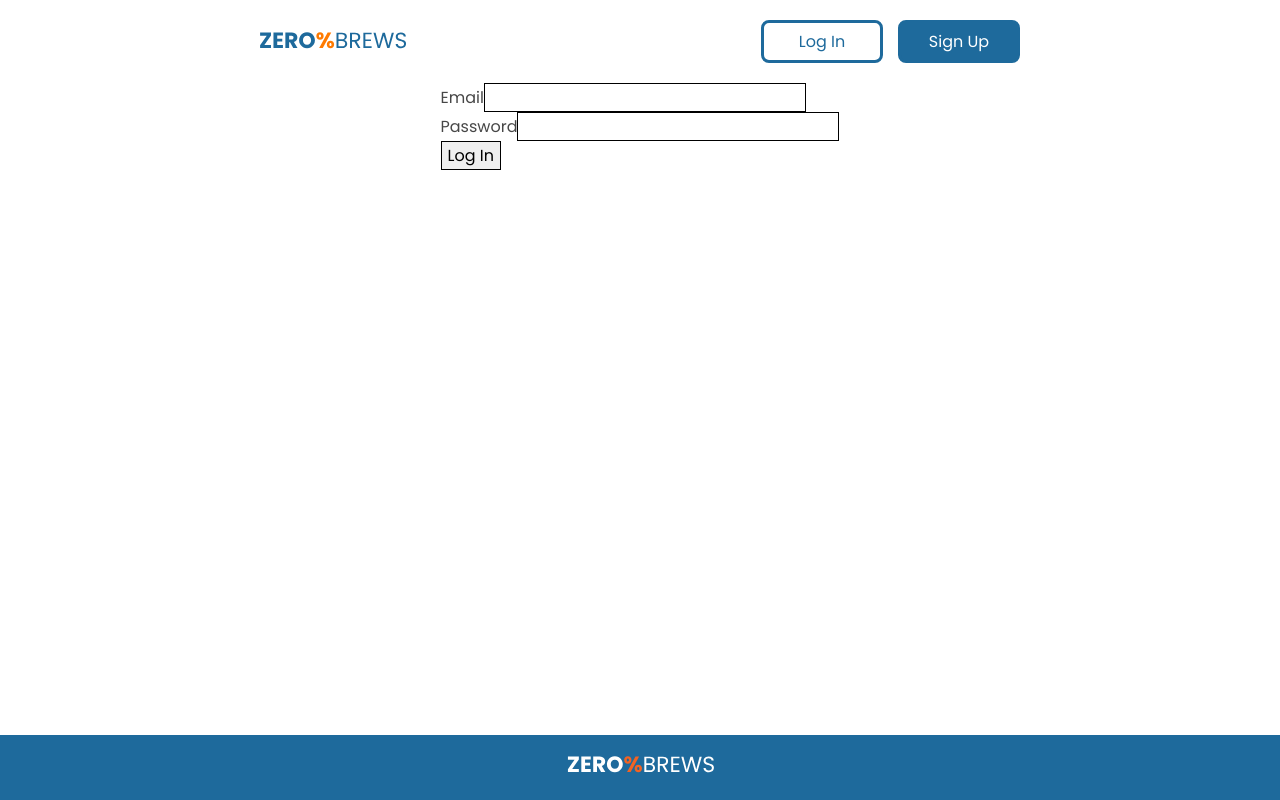
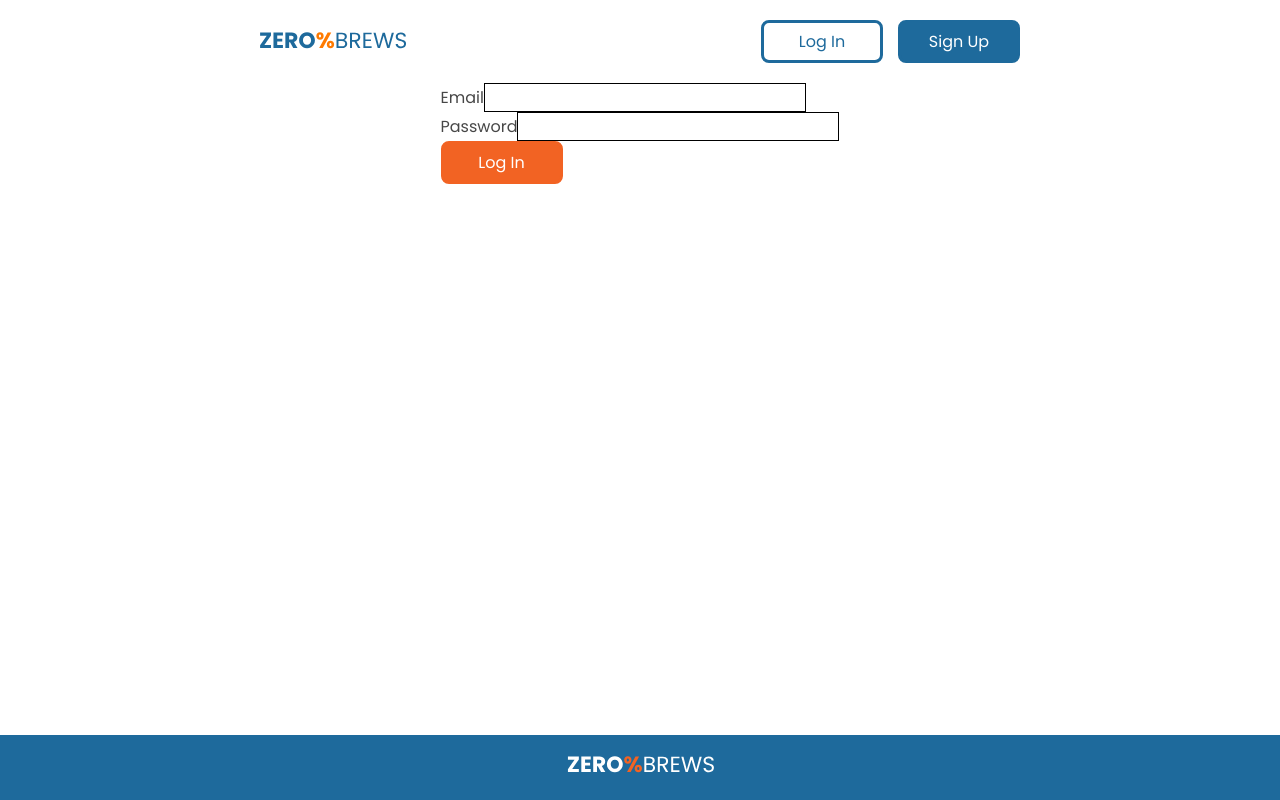
Before and after one commit to alastair10/ZeroPercentBrews-client, a React (Create React App) app: page /login in a window 1280 px wide. Built offline with nearby package versions, Linux system fonts and the light colour scheme.

Commit message:
add condition to buttons to enable reuse

```diff
--- a/src/Components/Core/ButtonPrimary.js
+++ b/src/Components/Core/ButtonPrimary.js
@@ -1,12 +1,25 @@
 import styles from './ButtonPrimary.module.css';
 import { Link } from 'react-router-dom';
 
-const ButtonPrimary = ({path, text}) => {
-  return (
-    <Link className={styles.button} to={path}>
-      {text}
-    </Link>
-  );
+const ButtonPrimary = (props) => {
+
+  if (props.onClick) {
+    return (
+      <button
+        className={styles.button}
+        onClick={props.onClick}
+      >
+        {props.text}
+      </button>
+    )
+  } else {
+    return (
+      <Link className={styles.button} to={props.path}>
+        {props.text}
+      </Link>
+    );
+  }
+
 };
 
 export default ButtonPrimary;
--- a/src/Components/Core/ButtonSecondary.js
+++ b/src/Components/Core/ButtonSecondary.js
@@ -1,12 +1,25 @@
 import styles from './ButtonSecondary.module.css';
 import { Link } from 'react-router-dom';
 
-const ButtonSecondary = ({path, text}) => {
-  return (
-    <Link className={styles.button} to={path}>
-      {text}
-    </Link>
-  );
+const ButtonSecondary = (props) => {
+
+  if (props.onClick) {
+    return (
+      <button
+        className={styles.button}
+        onClick={props.onClick}
+      >
+        {props.text}
+      </button>
+    )
+  } else {
+    return (
+      <Link className={styles.button} to={props.path}>
+        {props.text}
+      </Link>
+    );
+  }
+
 };
 
 export default ButtonSecondary;
--- a/src/Components/Core/ButtonTertiary.js
+++ b/src/Components/Core/ButtonTertiary.js
@@ -1,12 +1,25 @@
 import styles from './ButtonTertiary.module.css';
 import { Link } from 'react-router-dom';
 
-const ButtonTertiary = ({path, text}) => {
-  return (
-    <Link className={styles.button} to={path}>
-      {text}
-    </Link>
-  );
+const ButtonTertiary = (props) => {
+
+  if (props.onClick) {
+    return (
+      <button
+        className={styles.button}
+        onClick={props.onClick}
+      >
+        {props.text}
+      </button>
+    )
+  } else {
+    return (
+      <Link className={styles.button} to={props.path}>
+        {props.text}
+      </Link>
+    );
+  }
+
 };
 
 export default ButtonTertiary;
--- a/src/Pages/Login.js
+++ b/src/Pages/Login.js
@@ -1,5 +1,6 @@
 import { useState } from "react";
 import { useNavigate } from "react-router-dom";
+import ButtonPrimary from "../Components/Core/ButtonPrimary";
 
 const Login = () => {
   const [userData, setUserData] = useState(
@@ -46,7 +47,7 @@ const Login = () => {
   };
 
   return (
-    <form onSubmit={handleSubmit}>
+    <form>
       <label>
         Email
         <input
@@ -67,12 +68,7 @@ const Login = () => {
         />
       </label>
       <br />
-      <input
-        className="register-form-submit"
-        name="login"
-        type="submit"
-        value="Log In"
-      />
+      <ButtonPrimary text={"Log In"} onClick={handleSubmit} />
     </form>
   );
 };
```
